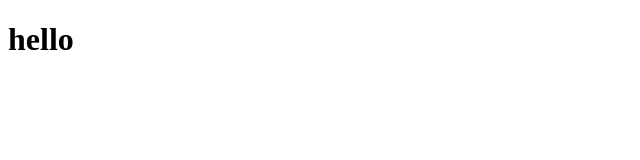
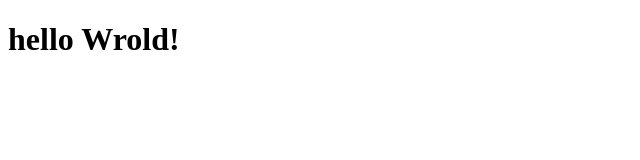
Before and after one commit to 11Saniya/GitTest, a plain HTML site: page index.html in a window 1280 px wide. Shown: the whole page, without its empty margins (0-640 px from the left). Drawn offline with Linux system fonts and the light colour scheme.

Commit message:
Update index

```diff
--- a/index.html
+++ b/index.html
@@ -7,6 +7,6 @@
     <title>Document</title>
 </head>
 <body>
-    <h1>hello</h1>
+    <h1>hello Wrold!</h1>
 </body>
 </html>
```
